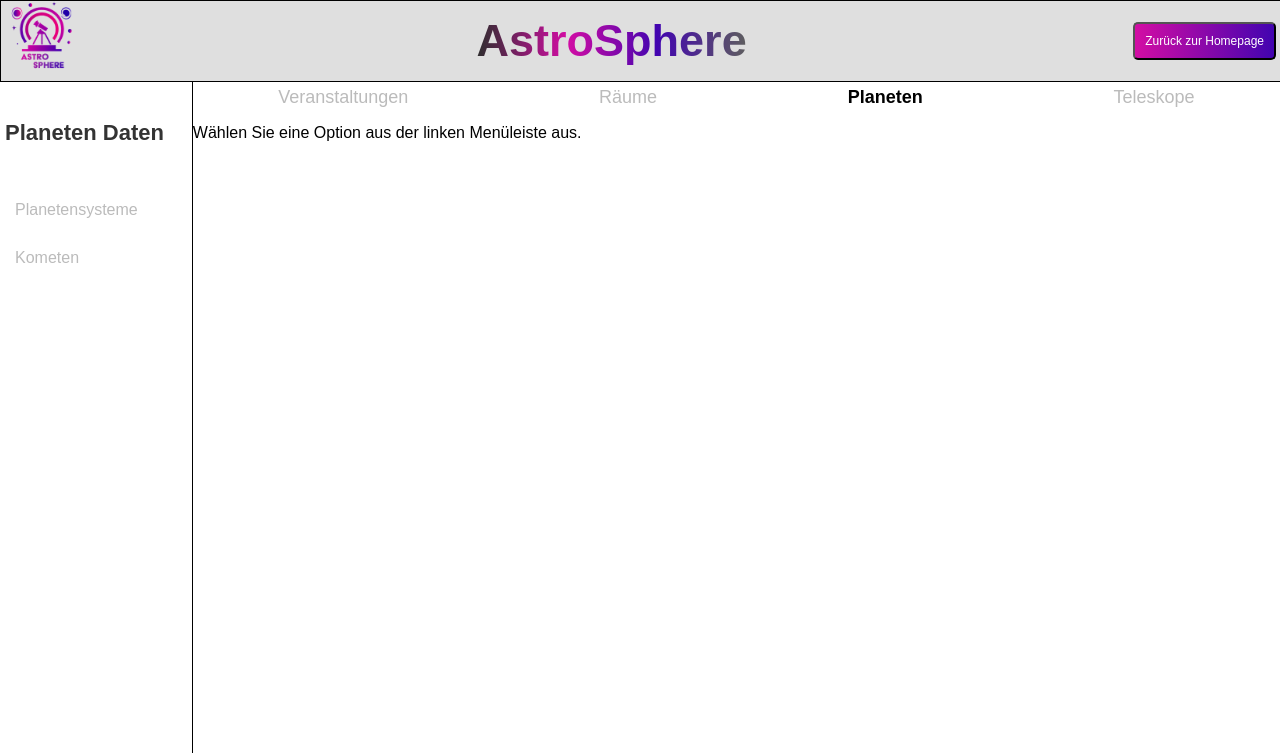
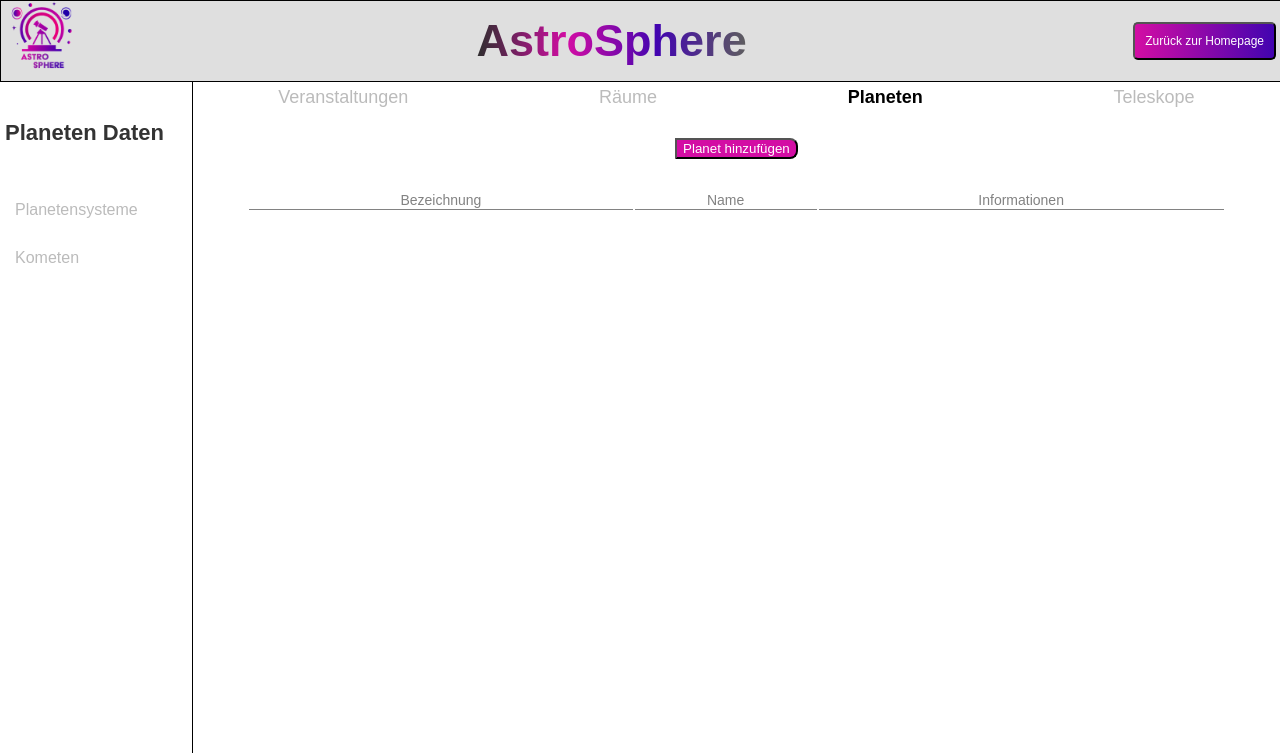
Before and after one commit to FabianHen/AstroSphere, a Flask app: page /intern/planets in a window 1280 px wide. Shown: the top 753 px of the page. Run offline with Flask 3, Linux system fonts and the light colour scheme; lists and menus that the app fills with data are empty.

Commit message:
Intern Planetenliste

```diff
--- a/applications/app.py
+++ b/applications/app.py
@@ -156,6 +156,11 @@ def get_room_by_date():
 def intern_planets():
     return render_template('intern_planets.html')
 
+@app.route('/intern/planets/planetlist', methods=['GET'])
+def intern_planetlist():
+    query_result = execute_sql_query_list_of_dicts("SELECT * FROM PLANETEN")
+    return jsonify(query_result)
+
 @app.route('/intern/telescopes')
 def intern_telescopes():
     return render_template('intern_telescopes.html')
--- a/applications/static/script/intern.js
+++ b/applications/static/script/intern.js
@@ -246,16 +246,39 @@ function toggleMenu(menuId, link) {
     }
 }
 
-function openContent(option) {
-    switch (option) {
-        case 'planeten':
-            // Planeten anzeigen
-            break;
-        case 'sternenbilder':
-            // Sternenbilder anzeigen
-            break;
-        case 'kometen':
-            // Kometen anzeigen
-            break;
+async function getPlanets() {
+    try {
+        response = await fetch("/intern/planets/planetlist");
+        if (response.ok) {
+            const data = await response.json();
+            processPlanets(data)
+            return data
+        } else {
+            console.error('Server error:', response.status);
+            return null
+        }
+    } catch (error) {
+        console.error('Error:', error);
+        return null
     }
 }
+
+function processPlanets(data) {
+    var table = document.getElementById("planetTable");
+    var tempHTML = `<tr>
+                        <th class="roomName">Bezeichnung</th>
+                        <th>ID</th>
+                        <th>Informationen</th>
+                    </tr>`;
+
+    data.forEach(planet => {
+        tempHTML += `
+                <tr>
+                    <td class="roomName">${planet.BEZEICHNUNG}</td>
+                    <td>${planet.ID}</td>
+                    <td>${planet.INFORMATIONEN}</td>
+                </tr>`;
+        }
+    );
+    table.innerHTML = tempHTML;
+}
--- a/applications/templates/intern_planets.html
+++ b/applications/templates/intern_planets.html
@@ -22,11 +22,11 @@
                 <li>
                     <a href="#" onclick="toggleMenu('planetensystemeSubmenu', this, 'kometenSubmenu')">Planetensysteme</a>
                     <ul id="planetensystemeSubmenu" class="submenu hidden">
-                        <li><a href="#" onclick="openContent(planeten)">Planeten</a></li>
-                        <li><a href="#"onclick="openContent(sternenbilder)">Sternenbilder</a></li>
+                        <li><a href="#" onclick="filter(event, 'planeten'), getPlanets()">Planeten</a></li>
+                        <li><a href="#"onclick="filter(event, 'sternenbilder')">Sternenbilder</a></li>
                     </ul>
                 </li>
-                <li><a href="#" onclick="openContent(kometen)">Kometen</a></li>
+                <li><a href="#" onclick="filter(event, 'kometen')">Kometen</a></li>
             </ul>
         </div>
 
@@ -38,20 +38,26 @@
                 <a href="#" onclick="goToTelescopes()">Teleskope</a>
             </nav>
 
-            <div id="mainContent">
-                <p>Wählen Sie eine Option aus der linken Menüleiste aus.</p>
+            <div id="planeten" class="mainContent active">
+                <div style="display: flex; justify-content: center; margin-top: 30px">
+                    <button type="button" onclick="">Planet hinzufügen</button>
+                </div>
+                <div style="display: flex; justify-content: center; margin-top: 30px">
+                    <table width="90%" id="planetTable">
+                        <tr>
+                            <th class="roomName">Bezeichnung</th>
+                            <th>Name</th>
+                            <th>Informationen</th>
+                        </tr>
+                    </table>
+                </div>
+
             </div>
-            <div id="kometenContent" class="hidden">
-                <h2>Kometen</h2>
-                <p>Informationen zu den Kometen...</p>
+            <div id="sternenbilder" class="mainContent">
+
             </div>
-            <div id="planetenContent" class="hidden">
-                <h2>Planeten</h2>
-                <p>Informationen zu den Planeten...</p>
-            </div>
-            <div id="sternenbilderContent" class="hidden">
-                <h2>Sternenbilder</h2>
-                <p>Informationen zu den Sternenbildern...</p>
+            <div id="kometen" class="mainContent">
+
             </div>
 
             <!-- <div id="raeume" class="mainContent active">
```
